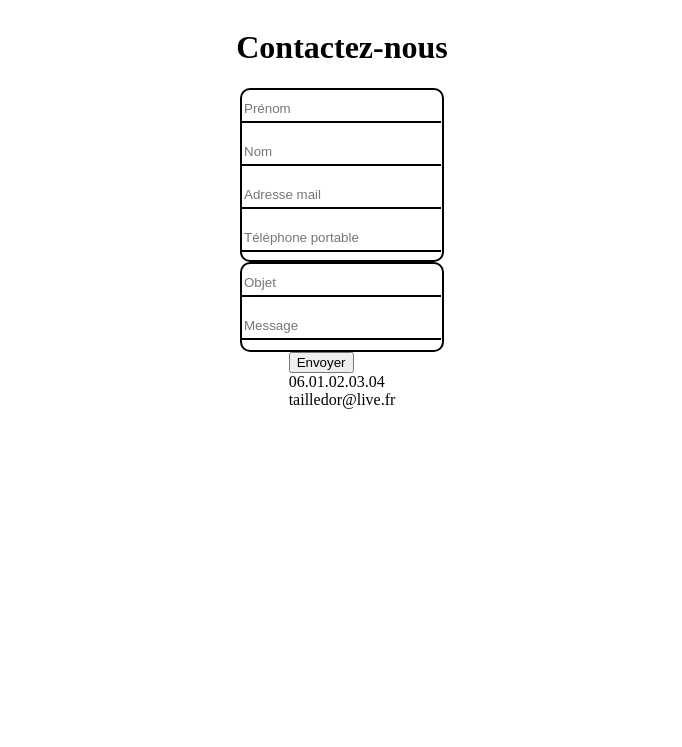
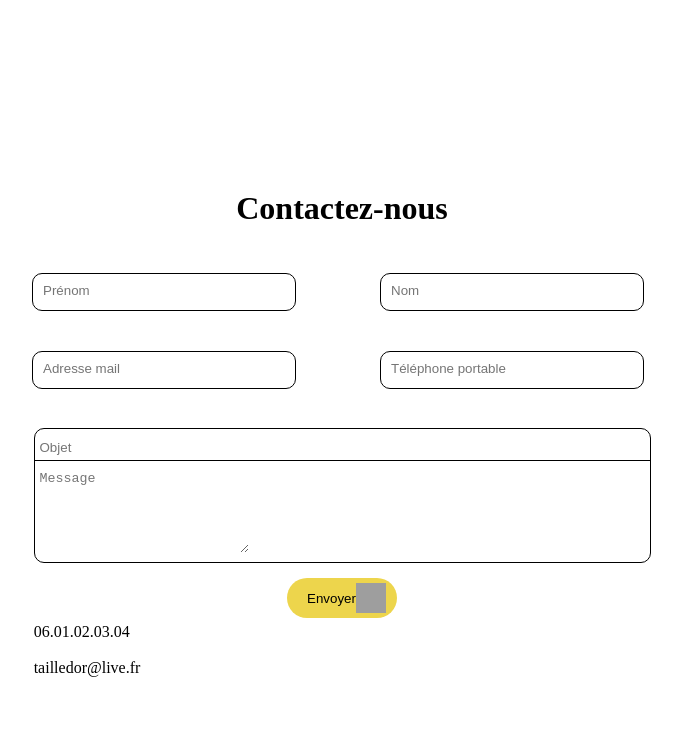
Before and after one commit to YohannDCz/airbnb-php, a PHP site: page /contactus.php in a window 1280 px wide. Shown: the top 747 px of the page, without its empty margins (298-980 px from the left). Run offline with PHP 8.4, Linux system fonts and the light colour scheme; grey boxes are pictures that could not be loaded.

Commit message:
Contact_us

```diff
--- a/contactus.php
+++ b/contactus.php
@@ -8,6 +8,7 @@
     <link rel="stylesheet" href="style.css">
 </head>
 <body>
+    <div class="contact_us">
     <h1>Contactez-nous</h1>
     <div class="box_1">
     <form action="">
@@ -19,17 +20,18 @@
     </div>
     <div class="box_2">
         <form action="" method="post">
-            <input type="text" placeholder="Objet">
-            <input type="text" placeholder="Message">
+            <input type="text" name="" id="" placeholder="Objet">
+            <textarea name="" id="message" cols="24" rows="10" placeholder="Message" style="outline: none;"></textarea>
         </form>
-    </div class="Contact">
-   <div>
-    <div>
-        <button> Envoyer </button>
     </div>
 
-    <div>
+    <div class="btn">
+        <button> Envoyer <img src="https://cdn4.iconfinder.com/data/icons/ionicons/512/icon-arrow-right-c-1024.png" alt="flèche"> </button>
+    </div>
+
+    <div class="Contact">
         06.01.02.03.04 <br>
+        <br>
         tailledor@live.fr
     </div>
     </div>
--- a/style.css
+++ b/style.css
@@ -1,30 +1,45 @@
-body{
+.contact_us{
     display: flex;
     align-items: center;
+    justify-content: center;
     flex-direction: column;
+    row-gap: 20px;
+    min-height: 100vh;
 }
-
-.box_1{
+h1{
     display: flex;
     justify-content: center;
-    width: 200px;
-    height: 170px;
+}
+.box_1{
+    width: 207px;
+    height: 165px;
     border: 2px solid black;
     border-radius: 10px;
 }
+#tel{
+    border: none;
+}
+
 .box_2{
-    width: 200px;
+    width: 207px;
+    height: 133px;
     border: 2px solid black;
     border-radius: 10px;
-    display: flex;
-    justify-content: center;
+
+}
+#message{
+    border: none;
+    height: 80px;
+    margin-top: 0;
+    padding-top: 0;
+    padding-left: 5px;
 
 }
 
-.contact{
-    display: flex;
-    justify-content: center;
-
+.Contact{
+  margin-left: -150px;
+  margin-bottom: -90px
+  ;
 }
 .box_1 input{
     border: none;
@@ -32,12 +47,92 @@ body{
     padding-bottom: 5px;
     width: 195px;
     margin: 10px 0 ;
+    outline: none;
+    padding-left: 10px;
 }
 
 .box_2 input{
     border: none;
     border-bottom: 2px solid black;
     padding-bottom: 5px;
-    width: 195px;
+    width: 199px;
     margin: 10px 0 ;
+    outline: none;
+    padding-left: 5px;
 }
+button {
+    padding: 10px 20px;
+    background-color: #EDD54C;
+    color: black;
+    border: none;
+    border-radius: 30px;
+    width: 110px;
+    height: 40px;
+    display: flex;
+    align-items: center;
+  }
+.btn button img {
+    width: 30px;
+    height: 30px;
+}
+@media screen  and (min-width: 800px){
+    .contact_us{
+        row-gap: 5px;
+        min-height: 100vh;
+        margin-top: -60px;
+    }
+    .box_1{
+        width: 700px;
+        height: 170px;
+        border: none;
+
+    }
+    .box_1 input{
+        border: 1px solid black;
+        width: 250px;
+        height: 30px;
+        margin: 10px 0 ;
+        outline: none;
+        padding-left: 10px;
+        border-radius: 10px;
+        display: inline-block;
+        margin: 20px 40px;
+    }
+    #tel{
+        border: 1px solid black;
+    }
+    .box_2{
+        width: 615px;
+        height: 133px;
+        border: 1px solid black;
+        border-radius: 10px;
+    }
+    .box_2 input{
+        border: none;
+        border-bottom: 1px solid black;
+        padding-bottom: 5px;
+        width: 608px;
+        margin: 10px 0 ;
+        outline: none;
+        padding-left: 5px;
+    }
+    .Contact{
+        margin-left: -510px;
+        margin-bottom: -150px
+        ;
+      }
+    button {
+        padding: 10px 20px;
+        background-color: #EDD54C;
+        color: black;
+        border: none;
+        border-radius: 30px;
+        width: 110px;
+        height: 40px;
+        display: flex;
+        align-items: center;
+        margin-top: 10px;
+      }
+
+
+}
```
